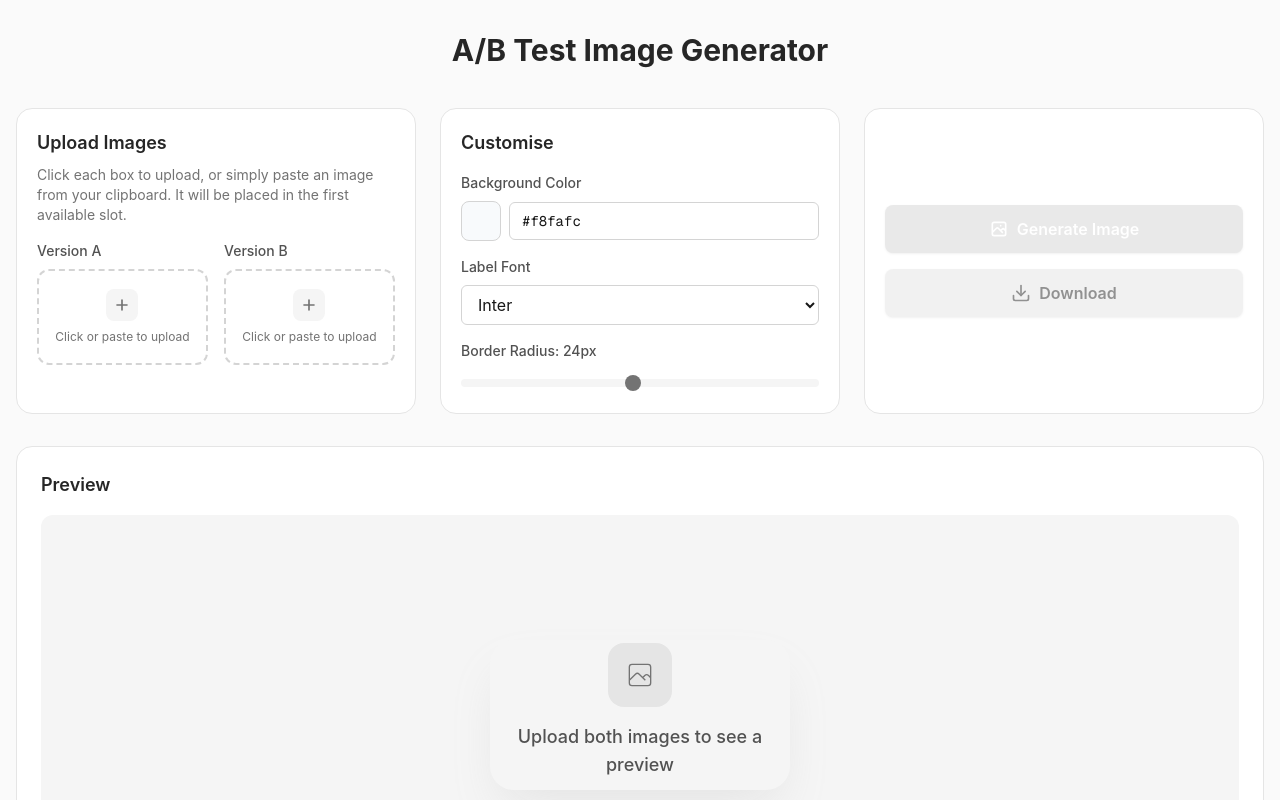
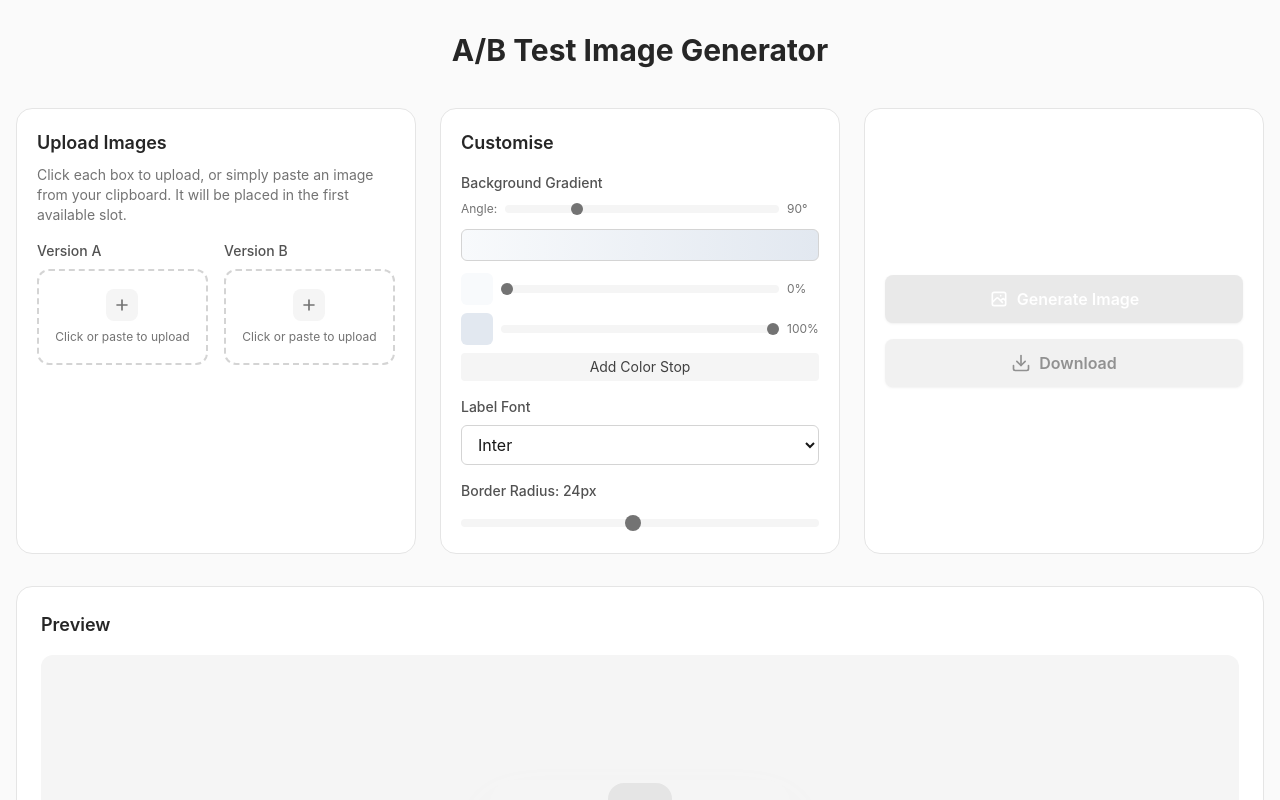
Before and after one commit to hanzalahwaheed/ab-img-gen, a Next.js app: page / in a window 1280 px wide. Shown: the top 800 px of the page. Built offline with nearby package versions, Linux system fonts and the light colour scheme.

Commit message:
replace background color with gradient input controls

```diff
--- a/src/app/page.tsx
+++ b/src/app/page.tsx
@@ -2,10 +2,19 @@
 
 import { useRef, useState, useEffect } from "react";
 
+interface GradientStop {
+  color: string;
+  position: number;
+}
+
 export default function ABImageGenerator() {
   const [leftImage, setLeftImage] = useState<string | null>(null);
   const [rightImage, setRightImage] = useState<string | null>(null);
-  const [bgColor, setBgColor] = useState("#f8fafc");
+  const [gradientStops, setGradientStops] = useState<GradientStop[]>([
+    { color: '#f8fafc', position: 0 },
+    { color: '#e2e8f0', position: 100 }
+  ]);
+  const [gradientAngle, setGradientAngle] = useState(90);
   const [labelFont, setLabelFont] = useState("Inter");
   const [borderRadius, setBorderRadius] = useState(24);
   const [generated, setGenerated] = useState(false);
@@ -39,10 +48,9 @@ export default function ABImageGenerator() {
         if (items[i].type.indexOf("image") !== -1) {
           const file = items[i].getAsFile();
           if (file) {
-            // If left image is empty, paste there. Otherwise, paste to right.
             const side = !leftImage ? "left" : "right";
             handleImageFile(file, side);
-            break; // Handle only the first image
+            break;
           }
         }
       }
@@ -53,7 +61,35 @@ export default function ABImageGenerator() {
     return () => {
       window.removeEventListener("paste", handlePaste);
     };
-  }, [leftImage, rightImage]); // Rerun if images change to correctly determine side
+  }, [leftImage, rightImage]);
+
+  const generateGradientString = () => {
+    const sortedStops = [...gradientStops].sort((a, b) => a.position - b.position);
+    const gradientStopsStr = sortedStops
+      .map(stop => `${stop.color} ${stop.position}%`)
+      .join(', ');
+    return `linear-gradient(${gradientAngle}deg, ${gradientStopsStr})`;
+  };
+
+  const addGradientStop = () => {
+    const newPosition = Math.floor(Math.random() * 100);
+    const newStops = [...gradientStops, { color: '#000000', position: newPosition }];
+    setGradientStops(newStops);
+  };
+
+  const removeGradientStop = (index: number) => {
+    if (gradientStops.length > 2) {
+      const newStops = gradientStops.filter((_, i) => i !== index);
+      setGradientStops(newStops);
+    }
+  };
+
+  const updateGradientStop = (index: number, field: 'color' | 'position', value: string | number) => {
+    const newStops = gradientStops.map((stop, i) =>
+      i === index ? { ...stop, [field]: value } : stop
+    );
+    setGradientStops(newStops);
+  };
 
   const generateImage = async () => {
     if (!leftImage || !rightImage || !canvasRef.current) return;
@@ -78,8 +114,6 @@ export default function ABImageGenerator() {
     const PADDING = 40;
     const LABEL_STRIP_HEIGHT = 100;
     const BORDER_RADIUS = borderRadius;
-    const BG_COLOR = bgColor;
-
     const scaleA = Math.min(1, MAX_HEIGHT / imgA.height);
     const scaleB = Math.min(1, MAX_HEIGHT / imgB.height);
 
@@ -116,8 +150,25 @@ export default function ABImageGenerator() {
     ctx.closePath();
     ctx.clip();
 
-    // Fill only the clipped area with neutral
-    ctx.fillStyle = BG_COLOR;
+    // Create and apply gradient background
+    const radians = (gradientAngle - 90) * (Math.PI / 180);
+    const centerX = totalWidth / 2;
+    const centerY = totalHeight / 2;
+
+    const diagonal = Math.sqrt(totalWidth * totalWidth + totalHeight * totalHeight);
+    const x1 = centerX - Math.cos(radians) * diagonal / 2;
+    const y1 = centerY - Math.sin(radians) * diagonal / 2;
+    const x2 = centerX + Math.cos(radians) * diagonal / 2;
+    const y2 = centerY + Math.sin(radians) * diagonal / 2;
+
+    const gradient = ctx.createLinearGradient(x1, y1, x2, y2);
+
+    const sortedStops = [...gradientStops].sort((a, b) => a.position - b.position);
+    sortedStops.forEach(stop => {
+      gradient.addColorStop(stop.position / 100, stop.color);
+    });
+
+    ctx.fillStyle = gradient;
     ctx.fillRect(0, 0, totalWidth, totalHeight);
 
     // Draw images
@@ -267,32 +318,71 @@ export default function ABImageGenerator() {
                 Customise
               </h2>
               <div className="space-y-4">
+                {/* Gradient Background */}
                 <div>
                   <label className="block text-sm font-medium text-neutral-600 dark:text-neutral-400 mb-2">
-                    Background Color
+                    Background Gradient
                   </label>
-                  <div className="flex items-center gap-2">
-                    <div className="relative w-10 h-10">
-                      <input
-                        type="color"
-                        value={bgColor}
-                        onChange={(e) => setBgColor(e.target.value)}
-                        className="absolute inset-0 w-full h-full opacity-0 cursor-pointer"
-                      />
-                      <div
-                        className="w-10 h-10 rounded-lg border border-neutral-300 dark:border-neutral-700"
-                        style={{ backgroundColor: bgColor }}
-                      />
-                    </div>
+
+                  {/* Gradient Angle */}
+                  <div className="flex items-center space-x-2 mb-3">
+                    <span className="text-xs text-neutral-500">Angle:</span>
                     <input
-                      type="text"
-                      value={bgColor}
-                      onChange={(e) => setBgColor(e.target.value)}
-                      className="flex-1 px-3 py-2 border border-neutral-300 dark:border-neutral-700 rounded-md bg-white dark:bg-neutral-800 text-neutral-900 dark:text-neutral-100 text-sm font-mono focus:ring-2 focus:ring-blue-500 focus:border-blue-500 transition"
-                      placeholder="#f8fafc"
+                      type="range"
+                      min="0"
+                      max="360"
+                      value={gradientAngle}
+                      onChange={(e) => setGradientAngle(Number(e.target.value))}
+                      className="flex-1 h-2 bg-neutral-100 dark:bg-neutral-700 rounded-lg appearance-none cursor-pointer [&::-webkit-slider-thumb]:appearance-none [&::-webkit-slider-thumb]:h-3 [&::-webkit-slider-thumb]:w-3 [&::-webkit-slider-thumb]:rounded-full [&::-webkit-slider-thumb]:bg-neutral-500"
                     />
+                    <span className="text-xs text-neutral-500 w-8">{gradientAngle}°</span>
                   </div>
+
+                  {/* Gradient Preview */}
+                  <div
+                    className="w-full h-8 rounded-md border border-neutral-300 dark:border-neutral-700 mb-3"
+                    style={{ background: generateGradientString() }}
+                  />
+
+                  {/* Color Stops */}
+                  <div className="space-y-2 max-h-32 overflow-y-auto">
+                    {gradientStops.map((stop, index) => (
+                      <div key={index} className="flex items-center space-x-2">
+                        <input
+                          type="color"
+                          value={stop.color}
+                          onChange={(e) => updateGradientStop(index, 'color', e.target.value)}
+                          className="w-8 h-8 border-none cursor-pointer rounded"
+                        />
+                        <input
+                          type="range"
+                          min="0"
+                          max="100"
+                          value={stop.position}
+                          onChange={(e) => updateGradientStop(index, 'position', Number(e.target.value))}
+                          className="flex-1 h-2 bg-neutral-100 dark:bg-neutral-700 rounded-lg appearance-none cursor-pointer [&::-webkit-slider-thumb]:appearance-none [&::-webkit-slider-thumb]:h-3 [&::-webkit-slider-thumb]:w-3 [&::-webkit-slider-thumb]:rounded-full [&::-webkit-slider-thumb]:bg-neutral-500"
+                        />
+                        <span className="text-xs w-8 text-neutral-500">{stop.position}%</span>
+                        {gradientStops.length > 2 && (
+                          <button
+                            onClick={() => removeGradientStop(index)}
+                            className="w-6 h-6 text-red-500 hover:bg-red-50 dark:hover:bg-red-900/20 rounded flex items-center justify-center"
+                          >
+                            ×
+                          </button>
+                        )}
+                      </div>
+                    ))}
+                  </div>
+
+                  <button
+                    onClick={addGradientStop}
+                    className="w-full mt-2 px-3 py-1 bg-neutral-100 dark:bg-neutral-800 text-neutral-700 dark:text-neutral-300 rounded text-sm hover:bg-neutral-200 dark:hover:bg-neutral-700 transition"
+                  >
+                    Add Color Stop
+                  </button>
                 </div>
+
                 <div>
                   <label className="block text-sm font-medium text-neutral-600 dark:text-neutral-400 mb-2">
                     Label Font
@@ -319,20 +409,7 @@ export default function ABImageGenerator() {
                     max="50"
                     value={borderRadius}
                     onChange={(e) => setBorderRadius(Number(e.target.value))}
-                    className="
-    w-full h-2 bg-neutral-100 dark:bg-neutral-700 rounded-lg appearance-none cursor-pointer
-    [&::-webkit-slider-thumb]:appearance-none
-    [&::-webkit-slider-thumb]:h-4
-    [&::-webkit-slider-thumb]:w-4
-    [&::-webkit-slider-thumb]:rounded-full
-    [&::-webkit-slider-thumb]:bg-neutral-500
-    [&::-webkit-slider-thumb]:cursor-pointer
-    [&::-moz-range-thumb]:h-4
-    [&::-moz-range-thumb]:w-4
-    [&::-moz-range-thumb]:rounded-full
-    [&::-moz-range-thumb]:bg-neutral-500
-    [&::-moz-range-thumb]:cursor-pointer
-  "
+                    className="w-full h-2 bg-neutral-100 dark:bg-neutral-700 rounded-lg appearance-none cursor-pointer [&::-webkit-slider-thumb]:appearance-none [&::-webkit-slider-thumb]:h-4 [&::-webkit-slider-thumb]:w-4 [&::-webkit-slider-thumb]:rounded-full [&::-webkit-slider-thumb]:bg-neutral-500 [&::-webkit-slider-thumb]:cursor-pointer [&::-moz-range-thumb]:h-4 [&::-moz-range-thumb]:w-4 [&::-moz-range-thumb]:rounded-full [&::-moz-range-thumb]:bg-neutral-500 [&::-moz-range-thumb]:cursor-pointer"
                   />
                 </div>
               </div>
@@ -414,7 +491,7 @@ export default function ABImageGenerator() {
                             stroke="currentColor"
                             viewBox="0 0 24 24"
                           >
-                            <path d="M4 16l4.586-4.586a2 2 0 012.828 0L16 16m-2-2l1.586-1.586a2 2 0 012.828 0L20 14m-6-6h.01M6 20h12a2 2 0 002-2V6a2 2 0 00-2-2H6a2 2 0 00-2 2v12a2 2 0 002 2z" />
+                            <path d="M4 16l4.586-4.586a2 2 0 012.828 0L16 16m-2-2l1.586-1.586a2 2 0 012.828 0L20 14m-6-6h.01M6 20h12a2 2 0 002-2V6a2 2 0 00-2-2H6a2 0 00-2 2v12a2 2 0 002 2z" />
                           </svg>
                         </div>
                         <p className="text-neutral-600 dark:text-neutral-400 text-lg font-medium mb-2">
```
